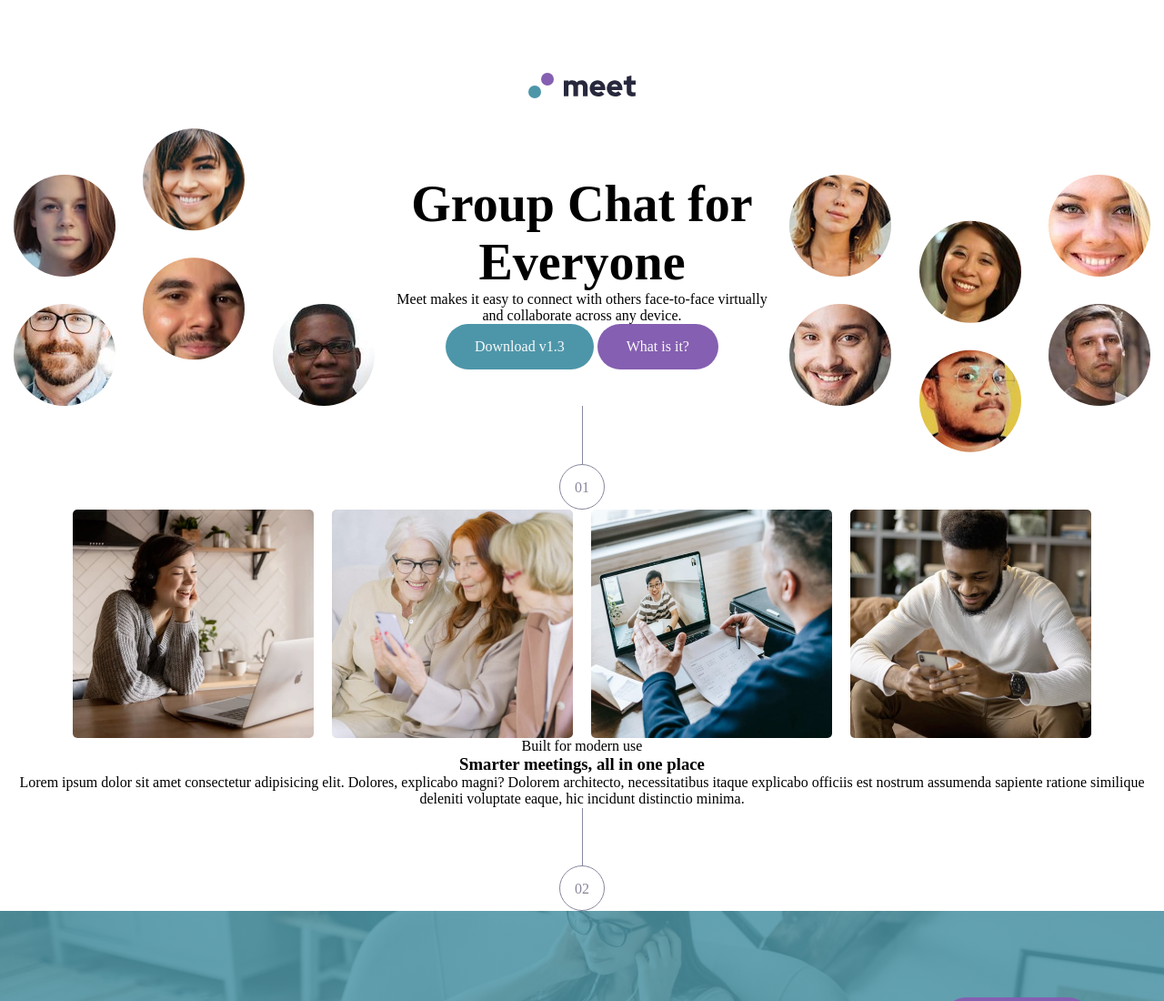
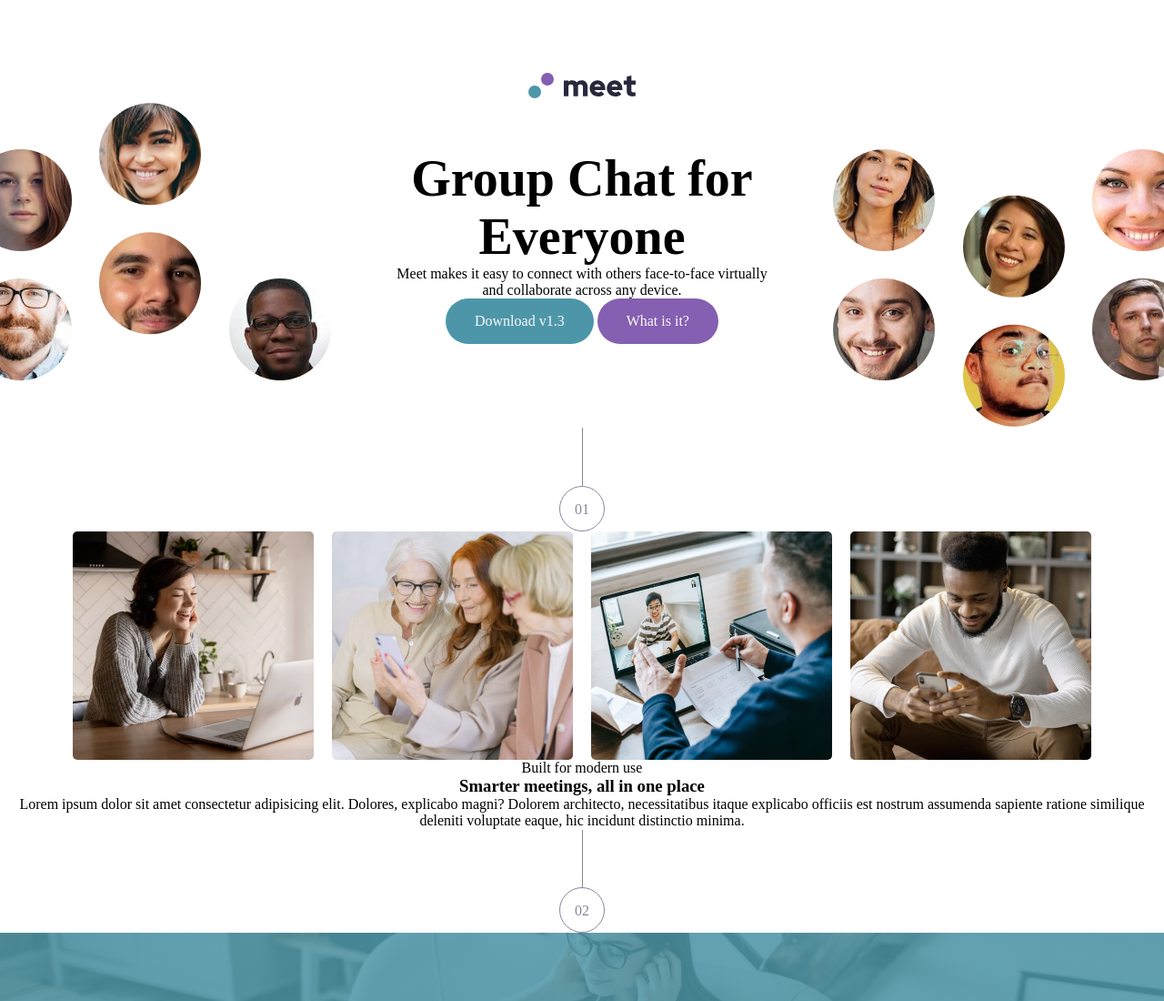
Before and after one commit to nlukic97/zadatak_2, a website: page starter-code/index.html in a window 1280 px wide. Shown: the top 1100 px of the page at 91% size. Drawn offline with Linux system fonts and the light colour scheme.

Commit message:
hero images overflow issue sorted

```diff
--- a/starter-code/scss/components/_hero_avatars.scss
+++ b/starter-code/scss/components/_hero_avatars.scss
@@ -2,26 +2,26 @@
     display: grid;
     grid-template-columns: repeat(3,1fr); //2, 1fr
     //grid-template-rows: repeat(2,1fr);
+    overflow: hidden;
 
+    .faces-1, .faces-2, .headline{
+        padding: 3.25rem 0;
+    }
 
-    [class^='faces'] {
-        height:100%;
+    .faces-1, .faces-2 {
         grid-row: 1;
-
-        //not sure about this
         display: flex;
         justify-content: space-around;
-        //not sure about this
 
-        //faces-1
-        &[class$='-1']{
-            grid-column: 1;
-        }
+        // border: 1px solid red;
+    }
 
-        //faces-2
-        &[class$='-2']{
-            grid-column: 3; //2
-        }
+    .faces-1{
+        grid-column: 1;
+    }
+
+    .faces-2{
+        grid-column: 3; //2
     }
 
     .headline {
--- a/starter-code/scss/components/_two_faces.scss
+++ b/starter-code/scss/components/_two_faces.scss
@@ -12,9 +12,8 @@
 }
 
 .faces-1 {
+    transform: translateX(-3rem);
     .two-faces-component {
-        //transform: translateX(-3rem);
-
         &:first-child {
             .face {
                 &:first-child {background: url('../../assets/avatars/1.jpg') no-repeat center center;}
@@ -23,7 +22,6 @@
         }
 
         &:nth-child(2) {
-            //transform: translateY(-20%) translateX(-3rem); //confirm the number
             transform: translateY(-20%); //confirm the number
 
             .face {
@@ -42,8 +40,8 @@
 }
 
 .faces-2 {
+    transform: translateX(3rem);
     .two-faces-component {
-        //transform: translateX(3rem);
 
         &:first-child {
             .face {
--- a/starter-code/scss/pages/_index.scss
+++ b/starter-code/scss/pages/_index.scss
@@ -1,3 +1,3 @@
 .logo-container {
-    padding: 5rem;
+    padding: 5rem 0 0;
 }
```
Also changed, not shown: starter-code/css/style.css, 1 other file.
